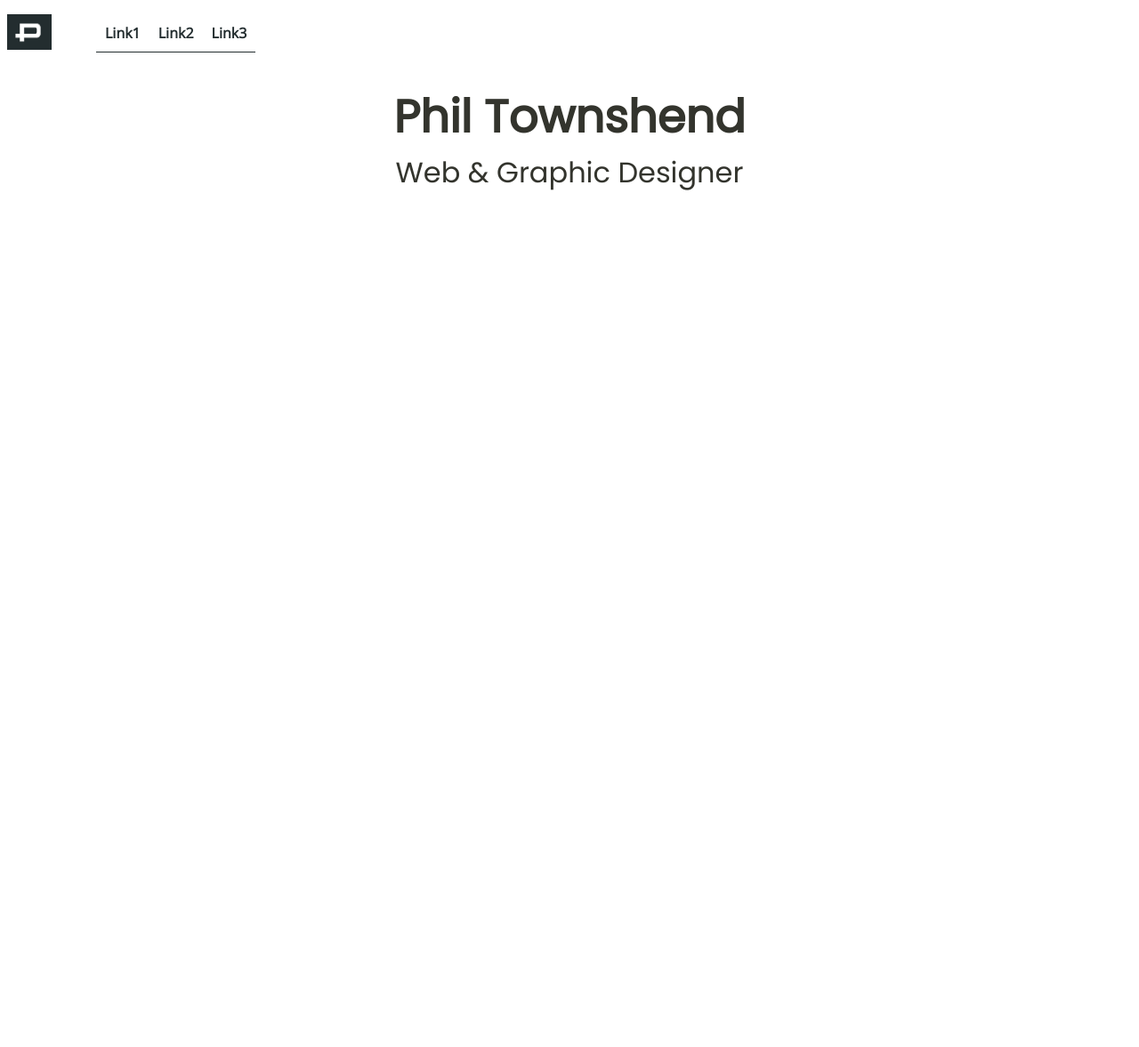
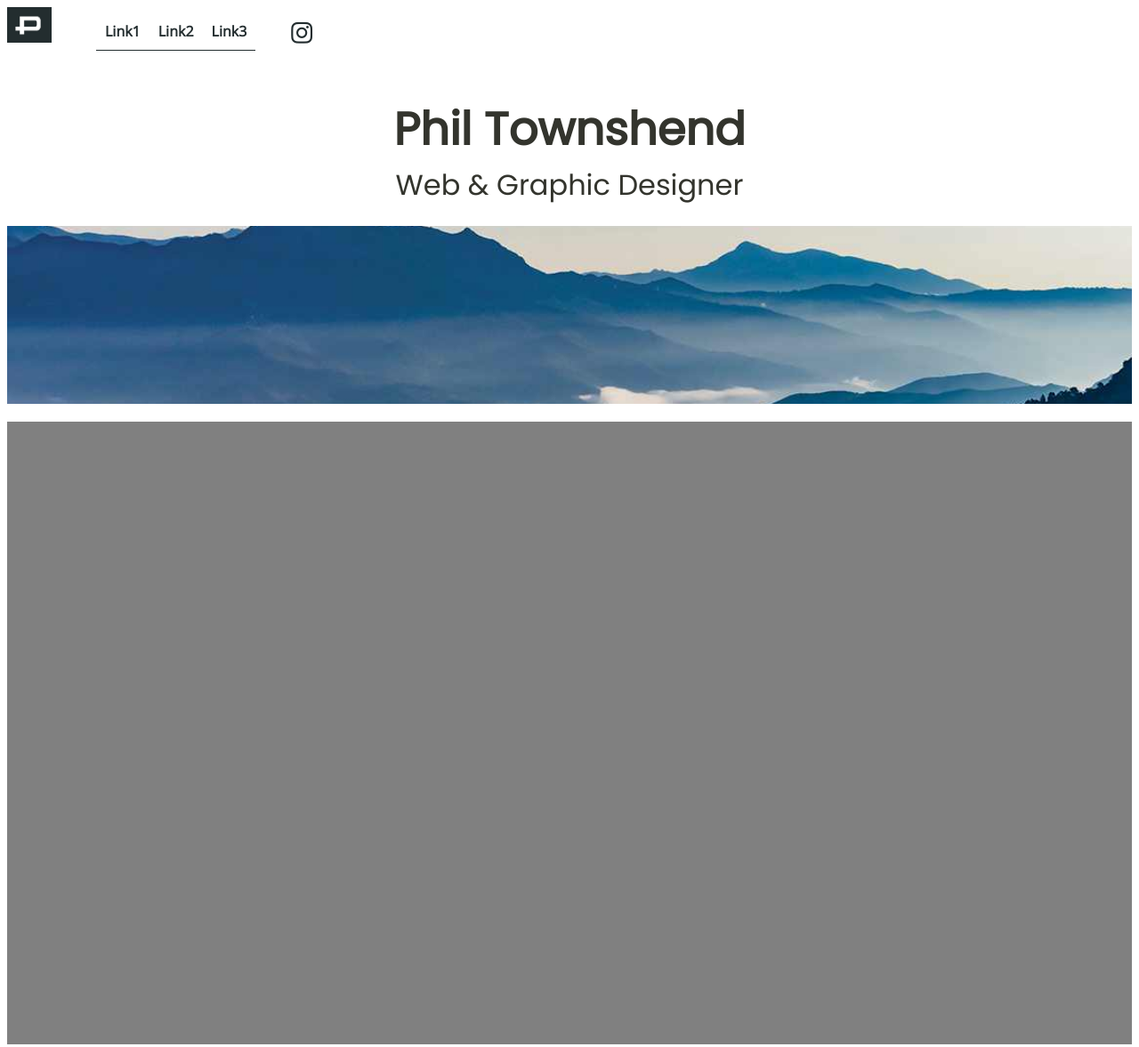
Before and after one commit to phillysee5/my-portfolio, a plain HTML site: page index.html in a window 1280 px wide. Shown: the whole page at 89% size. Before the commit the page ends 800 px from the top, so only its background shows below. Drawn offline with nearby package versions, Linux system fonts and the light colour scheme.

Commit message:
added parralax element

```diff
--- a/index.html
+++ b/index.html
@@ -9,18 +9,29 @@
   </head>
   <body>
 
-    <div class="nav">
+    <div class="nav" style="clear: both;">
       <a id="logo" class="wordlink" href=""><img src="img/logo02.png" height="40px"></a>
       <ul id="links">
         <li><a class="wordlink" href="#">Link1</a></li>
         <li><a class="wordlink" href="#">Link2</a></li>
         <li><a class="wordlink" href="#">Link3</a></li>
       </ul>
+      <ul id="social">
+        <li><i><a class="fa fa-instagram" aria-hidden="true" href="#"></a></i></li>
+        <li><a  href="#"></a></li>
+        <li><a  href="#"></a></li>
+      </ul>
     </div>
     <h1 id="myname">Phil Townshend</h1>
     <h1 id="myrole">Web &amp; Graphic Designer</h1>
     <div class="main">
+      <div class="strip">
 
+      </div>
+      <div class="morecontent">
+
+      </div>
     </div>
+    <script src="https://use.fontawesome.com/96bd46d27f.js"></script>
   </body>
 </html>
--- a/style.css
+++ b/style.css
@@ -6,7 +6,7 @@ h1 {
 }
 .nav {
   background-color: white;
-
+  display: flex;
 }
 
 .nav img {
@@ -32,11 +32,13 @@ h1 {
 }
 
 #links a {
+
   color: #232D2F;
   text-decoration: none;
   font-family: 'Open Sans', sans-serif;
   font-weight: 600;
   padding: 10px;
+  padding-top: 0px;
   display: block;
   border-bottom: solid 1px #232D2F;
 }
@@ -53,3 +55,47 @@ text-align: center;
 #logo:hover {
   transform: translate(10px);
 }
+
+#social {
+  text-align: right;
+  list-style: none;
+  display: flex;
+  }
+
+#social a {
+  float: right;
+  text-decoration: none;
+  color: #232D2F;
+  font-size: 1.7em;
+}
+
+.strip {
+  width: 100%;
+  background-image: url(img/strip.jpg);
+  height: 200px;
+
+  background-attachment: fixed;
+  background-position: center;
+  background-repeat: no-repeat;
+  background-size: cover;
+}
+
+.morecontent {
+  margin-top: 20px;
+  background-color: grey;
+  height: 700px;
+  width: 100%;
+}
+
+@media screen and (max-width: 480px) {
+  #myname {
+    font-size: 2em;
+  }
+  #myrole {
+    font-size: 1.5em;
+  }
+
+  .strip {
+    height: 120px;
+  }
+}
```
Also changed, not shown: img/strip.jpg (added).
